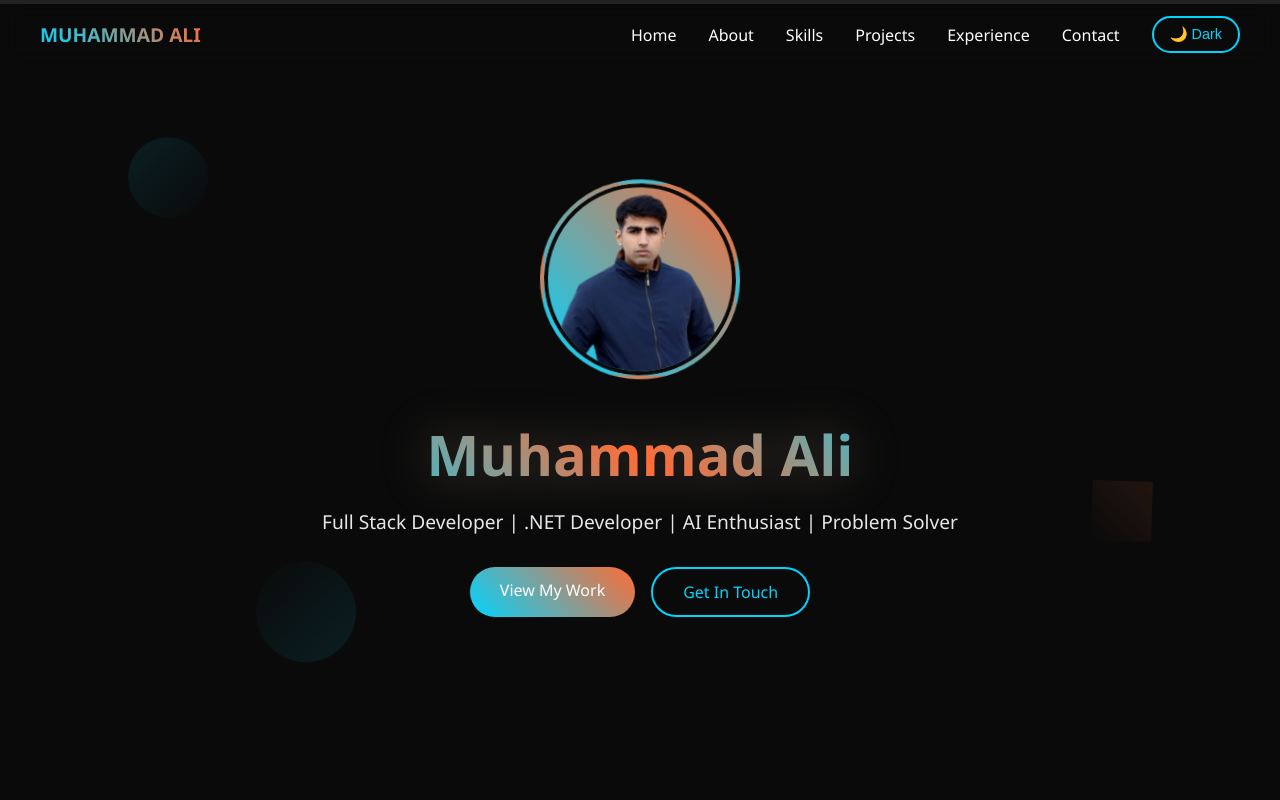
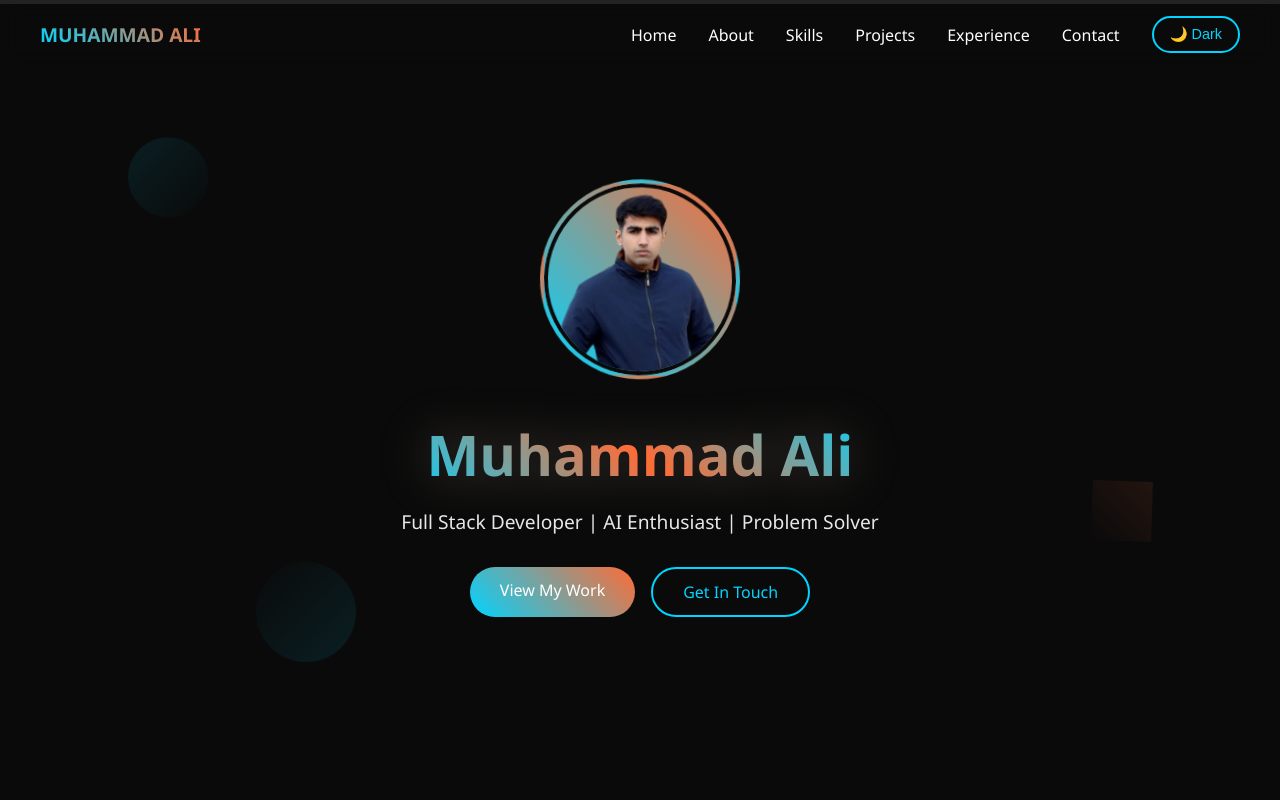
Before and after one commit to alieeestan/myportfolio, a plain HTML site: page index.html in a window 1280 px wide. Shown: the top 800 px of the page. Drawn offline with nearby package versions, Linux system fonts and the light colour scheme.

Commit message:
Update index.html

```diff
--- a/index.html
+++ b/index.html
@@ -682,7 +682,7 @@
                 <img src="my pic.png" alt="Muhammad Ali" class="profile-img" id="profileImg">
             </div>
             <h1>Muhammad Ali</h1>
-            <p>Full Stack Developer | .NET Developer | AI Enthusiast | Problem Solver</p>
+            <p>Full Stack Developer  | AI Enthusiast | Problem Solver</p>
             <div class="cta-buttons">
                 <a href="#projects" class="btn btn-primary">View My Work</a>
                 <a href="#contact" class="btn btn-secondary">Get In Touch</a>
```
